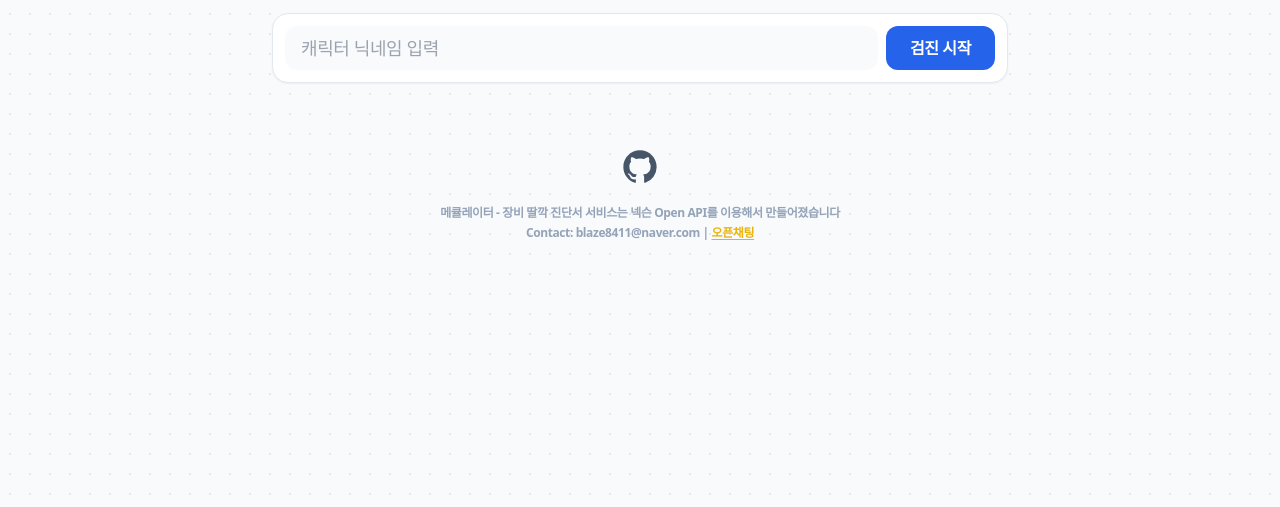
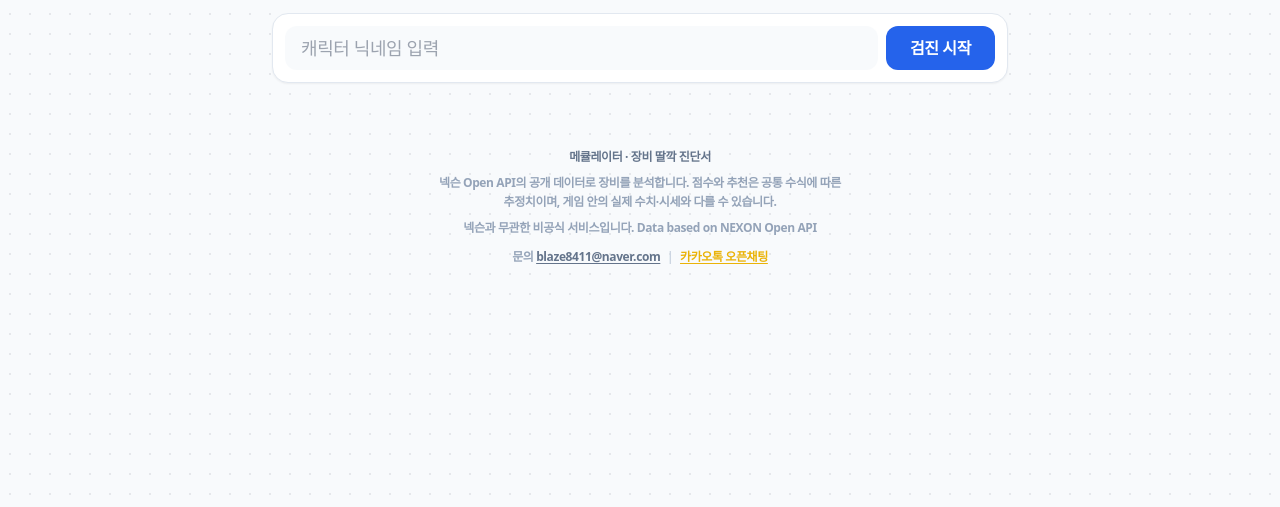
Before and after one commit to aarmia/MapleCards, a FastAPI app: page / in a window 1280 px wide. Shown: the part 256-763 px from the top of the page. Run offline with FastAPI, Linux system fonts and the light colour scheme; some libraries are stand-ins or nearby versions.

Commit message:
chore: footer text without the GitHub link
The footer drops the GitHub icon and repository link and now states what the
service does, that scores are estimates, that it is unofficial, the
"Data based on NEXON Open API" attribution, and the contact links.

Co-Authored-By: Claude Opus 5.5 <noreply@anthropic.com>

```diff
--- a/app/templates/components/_footer.html
+++ b/app/templates/components/_footer.html
@@ -1,19 +1,13 @@
-<footer class="mt-16 mb-10 flex flex-col items-center justify-center text-center">
-    <a href="https://github.com/aarmia/MapleCards" target="_blank" rel="noopener noreferrer"
-       class="mb-4 text-slate-600 hover:text-slate-900 transition-colors duration-200">
-        <svg class="w-10 h-10" fill="currentColor" viewBox="0 0 24 24" aria-hidden="true">
-            <path fill-rule="evenodd" d="M12 2C6.477 2 2 6.484 2 12.017c0 4.425 2.865 8.18 6.839 9.504.5.092.682-.217.682-.483 0-.237-.008-.868-.013-1.703-2.782.605-3.369-1.343-3.369-1.343-.454-1.158-1.11-1.466-1.11-1.466-.908-.62.069-.608.069-.608 1.003.07 1.531 1.032 1.531 1.032.892 1.53 2.341 1.088 2.91.832.092-.647.35-1.088.636-1.338-2.22-.253-4.555-1.113-4.555-4.951 0-1.093.39-1.988 1.029-2.688-.103-.253-.446-1.272.098-2.65 0 0 .84-.27 2.75 1.026A9.564 9.564 0 0112 6.844c.85.004 1.705.115 2.504.337 1.909-1.296 2.747-1.027 2.747-1.027.546 1.379.202 2.398.1 2.651.64.7 1.028 1.595 1.028 2.688 0 3.848-2.339 4.695-4.566 4.943.359.309.678.92.678 1.855 0 1.338-.012 2.419-.012 2.747 0 .268.18.58.688.482A10.019 10.019 0 0022 12.017C22 6.484 17.522 2 12 2z" clip-rule="evenodd" />
-        </svg>
-    </a>
-
-    <div class="text-slate-400 font-semibold text-[12px] leading-relaxed">
-        <p>메큘레이터 - 장비 딸깍 진단서 서비스는 넥슨 Open API를 이용해서 만들어졌습니다</p>
-        <p>
-            Contact: blaze8411@naver.com |
+<footer class="mt-16 mb-10 px-4 flex flex-col items-center justify-center text-center">
+    <div class="max-w-md text-slate-400 font-semibold text-[12px] leading-relaxed break-keep space-y-1.5">
+        <p class="text-slate-500 font-black">메큘레이터 · 장비 딸깍 진단서</p>
+        <p>넥슨 Open API의 공개 데이터로 장비를 분석합니다. 점수와 추천은 공통 수식에 따른 추정치이며, 게임 안의 실제 수치·시세와 다를 수 있습니다.</p>
+        <p>넥슨과 무관한 비공식 서비스입니다. <span class="whitespace-nowrap">Data based on NEXON Open API</span></p>
+        <p class="pt-1">
+            문의 <a href="mailto:blaze8411@naver.com" class="text-slate-500 hover:text-slate-700 underline underline-offset-2">blaze8411@naver.com</a>
+            <span class="mx-1 text-slate-300">|</span>
             <a href="https://open.kakao.com/o/sICNTIxc" target="_blank" rel="noopener noreferrer"
-               class="text-yellow-500 hover:text-yellow-600 underline underline-offset-2 transition-colors duration-200">
-                오픈채팅
-            </a>
+               class="text-yellow-500 hover:text-yellow-600 underline underline-offset-2 transition-colors duration-200">카카오톡 오픈채팅</a>
         </p>
     </div>
 </footer>
```
